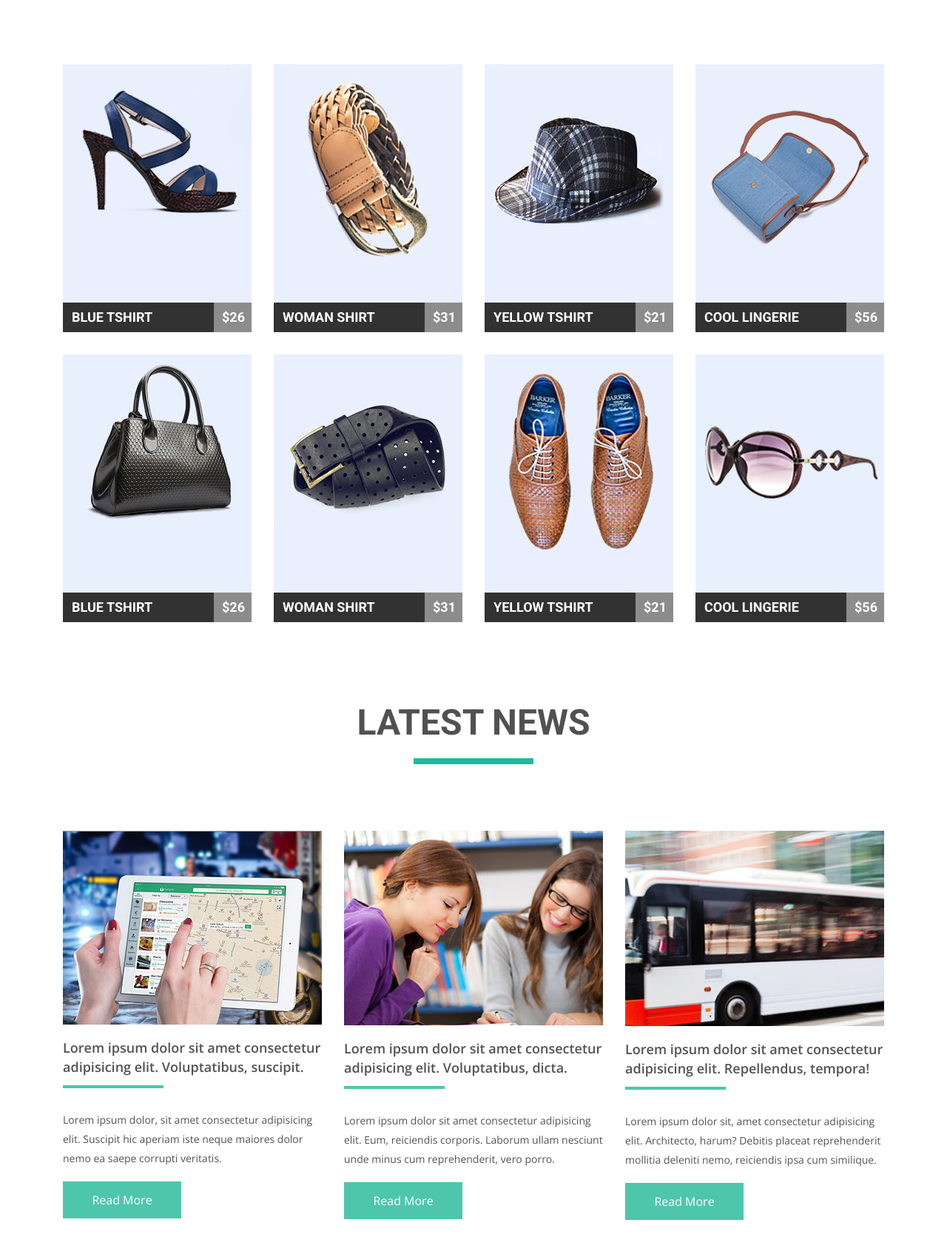
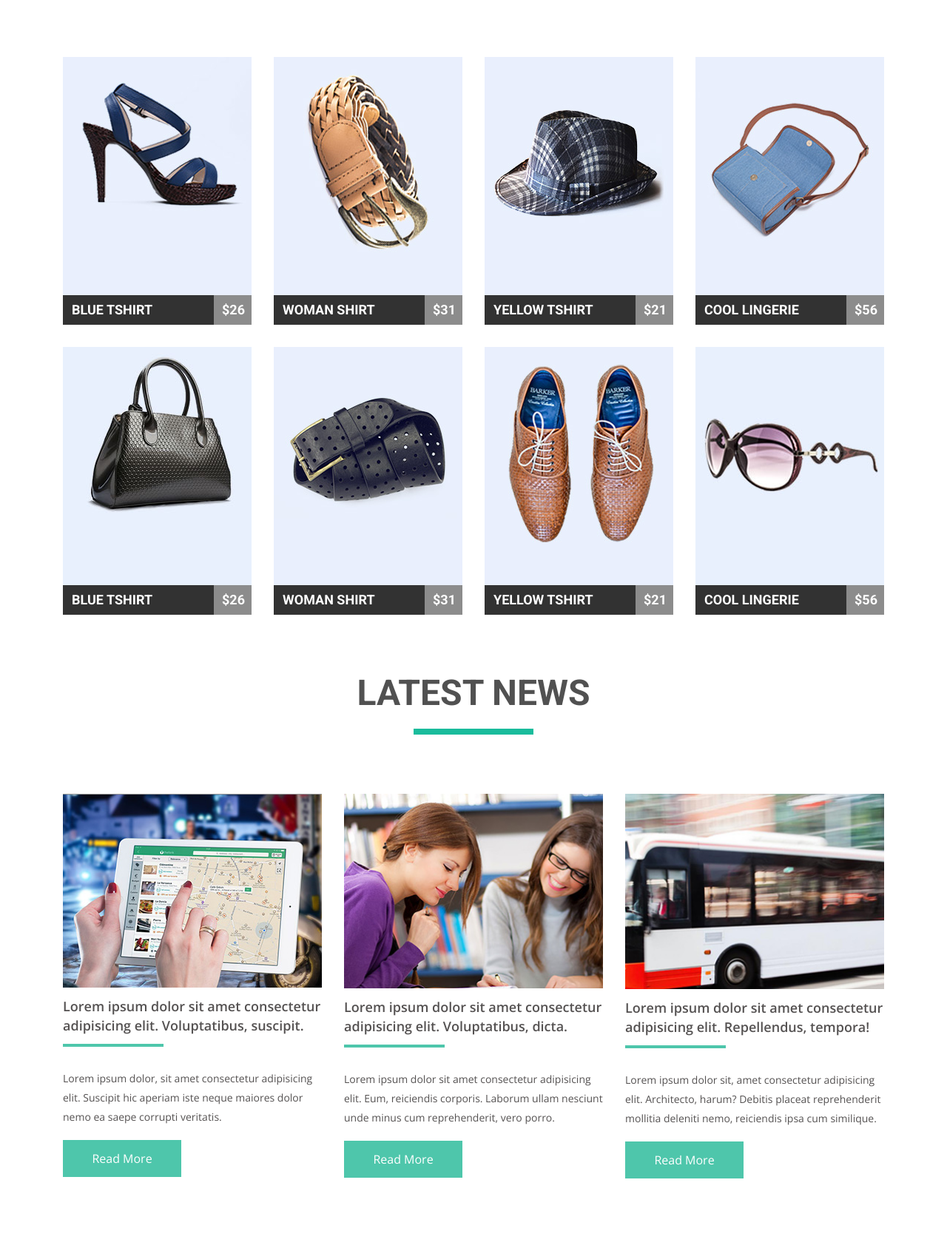
Before and after one commit to AnnaSichkar/goit-fe-course, a plain HTML site: page module-04/index.html in a window 1280 px wide. Shown: the part 255-1942 px from the top of the page at 74% size. Drawn offline with nearby package versions, Linux system fonts and the light colour scheme.

Commit message:
fixed margins

```diff
--- a/module-04/css/styles.css
+++ b/module-04/css/styles.css
@@ -30,7 +30,7 @@ img {
 }
 
 .container {
-    width: 1170px;
+    width: 1110px;
     margin: 0 auto;
 }
 
@@ -44,7 +44,6 @@ img {
 
 .site-logo {
     display: inline-block;
-    padding-left: 40px;
 }
 
 .site-navigation {
@@ -72,7 +71,7 @@ img {
 
 
 .site-navigation li:not(:last-child) {
-    margin-right: 32px;
+    margin-right: 30px;
 }
 
 .site-navigation a {
@@ -81,12 +80,18 @@ img {
     display: block;
 }
 
+.section {
+    margin-bottom: 90px;
+}
 /*GALLERY SECTION*/
-h2 {
+.title {
     font-size: 48px;
     color: #515151;
     text-transform: uppercase;
     text-align: center;
+    margin: 0;
+    padding: 0;
+    margin-bottom: 80px;
 }
 
 h2::after {
@@ -97,15 +102,12 @@ h2::after {
     content: '';
     margin: 0 auto;
     margin-top: 32px;
-    margin-bottom: 90px;
 
 }
 
 .gallery-list {
     margin: 0;
     padding: 0;
-    padding-left: 30px;
-    margin-bottom: 90px;
 }
 
 .gallery-list-item {
@@ -118,6 +120,10 @@ h2::after {
 
 .gallery-list-item:nth-child(4n) {
     margin-right: 0;
+}
+
+.gallery-list-item:nth-child(n+5) {
+    margin-bottom: 0;
 }
 
 
@@ -154,8 +160,10 @@ h2::after {
 .blog-list {
     margin: 0;
     padding: 0;
-    padding-left: 30px;
-    margin-top: 80px;
+}
+
+.blog-list-item img {
+    margin-bottom: 12px;
 }
 
 .blog-list-item {
@@ -164,19 +172,20 @@ h2::after {
     color: #555252;
     line-height: 26px;
     margin-right: 30px;
-    margin-bottom: 46px;
     width: 350px;
     list-style: none;
 
 }
 
-.blog-list-item li:nth-child(3) {
+.blog-list-item:nth-child(3) {
     margin-right: 0px;
 }
 
 .blog-list-item h3 {
     font-size: 18px;
     font-weight: 600;
+    margin: 0;
+    margin-bottom: 30px;
 }
 
 .blog-list-item h3::after {
@@ -186,12 +195,12 @@ h2::after {
     background-color: #4ec6ab;
     content: '';
     margin-top: 12px;
-    margin-bottom: 30px;
 }
 
 .blog-list-item p {
     font-size: 14px;
     font-weight: 400;
+    margin: 0;
     margin-bottom: 18px;
 }
 
--- a/module-04/index.html
+++ b/module-04/index.html
@@ -32,54 +32,54 @@
     <main>
 
         <!--GALLERY SECTION-->
-        <section class="gallery">
-            <h2 class="gallery-title">Featured products</h2>
+        <section class="gallery section">
+            <h2 class="title">Featured products</h2>
             <ul class="gallery-list clearfix">
                 <li class="gallery-list-item">
-                    <img src="img/gallery1sandal.jpg" alt="blue sandal" width="255" height="322">
-                    <h3>Blue tshirt <span>$26</span></h3>
+                   <a><img src="img/gallery1sandal.jpg" alt="blue sandal" width="255" height="322">
+                    <h3>Blue tshirt <span>$26</span></h3></a>
                 </li>
 
                 <li class="gallery-list-item">
-                    <img src="img/gallery2brownbelt.jpg" alt="brown belt" width="255" height="322">
-                    <h3>Woman shirt <span>$31</span></h3>
+                   <a><img src="img/gallery2brownbelt.jpg" alt="brown belt" width="255" height="322">
+                    <h3>Woman shirt <span>$31</span></h3></a>
                 </li>
 
                 <li class="gallery-list-item">
-                    <img src="img/gallery3hat.jpg" alt="hat" width="255" height="322">
-                    <h3>Yellow Tshirt <span>$21</span></h3>
+                    <a><img src="img/gallery3hat.jpg" alt="hat" width="255" height="322">
+                    <h3>Yellow Tshirt <span>$21</span></h3></a>
                 </li>
 
                 <li class="gallery-list-item">
-                    <img src="img/gallery4bluebag.jpg" alt="blue bag" width="255" height="322">
-                    <h3>Cool lingerie <span>$56</span></h3>
+                   <a><img src="img/gallery4bluebag.jpg" alt="blue bag" width="255" height="322">
+                    <h3>Cool lingerie <span>$56</span></h3></a>
                 </li>
 
                 <li class="gallery-list-item">
-                    <img src="img/gallery5blackbag.jpg" alt="black bag" width="255" height="322">
-                    <h3>Blue tshirt <span>$26</span></h3>
+                   <a><img src="img/gallery5blackbag.jpg" alt="black bag" width="255" height="322">
+                    <h3>Blue tshirt <span>$26</span></h3></a>
                 </li>
 
                 <li class="gallery-list-item">
-                    <img src="img/gallery6blackbelt.jpg" alt="black belt" width="255" height="322">
-                    <h3>Woman shirt <span>$31</span></h3>
+                   <a><img src="img/gallery6blackbelt.jpg" alt="black belt" width="255" height="322">
+                    <h3>Woman shirt <span>$31</span></h3></a>
                 </li>
 
                 <li class="gallery-list-item">
-                    <img src="img/gallery7shoes.jpg" alt="brown shoes" width="255" height="322">
-                    <h3>Yellow Tshirt <span>$21</span></h3>
+                   <a><img src="img/gallery7shoes.jpg" alt="brown shoes" width="255" height="322">
+                    <h3>Yellow Tshirt <span>$21</span></h3></a>
                 </li>
 
                 <li class="gallery-list-item">
-                    <img src="img/gallery8glasses.jpg" alt="glasses" width="255" height="322">
-                    <h3>Cool lingerie <span>$56</span></h3>
+                   <a><img src="img/gallery8glasses.jpg" alt="glasses" width="255" height="322">
+                    <h3>Cool lingerie <span>$56</span></h3></a>
                 </li>
             </ul>
         </section>
 
         <!--BLOG SECTION-->
-        <section class="blog">
-            <h2 class="blog-title">Latest news</h2>
+        <section class="blog section">
+            <h2 class="title">Latest news</h2>
             <ul class="blog-list clearfix">
                 <li class="blog-list-item">
                     <img src="img/blog1.jpg" alt="tablet" width="350" height="262">
```
